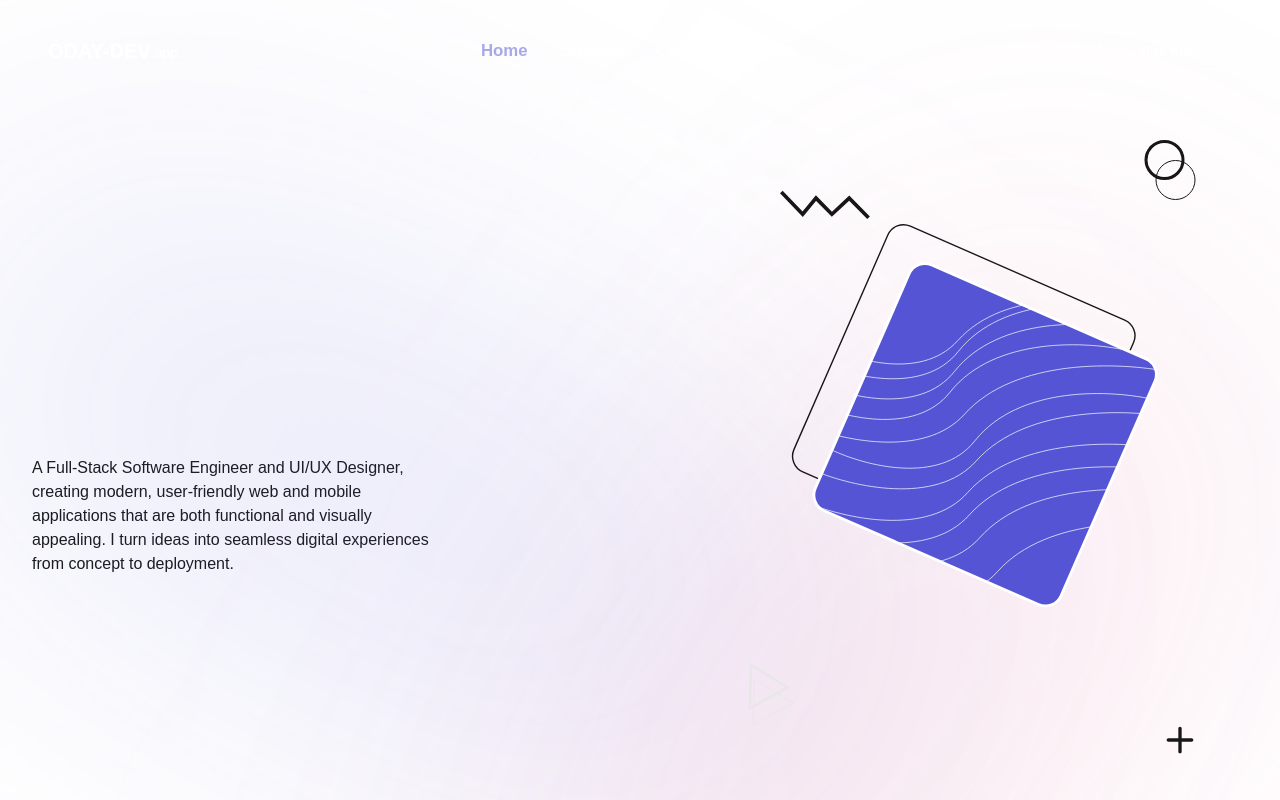
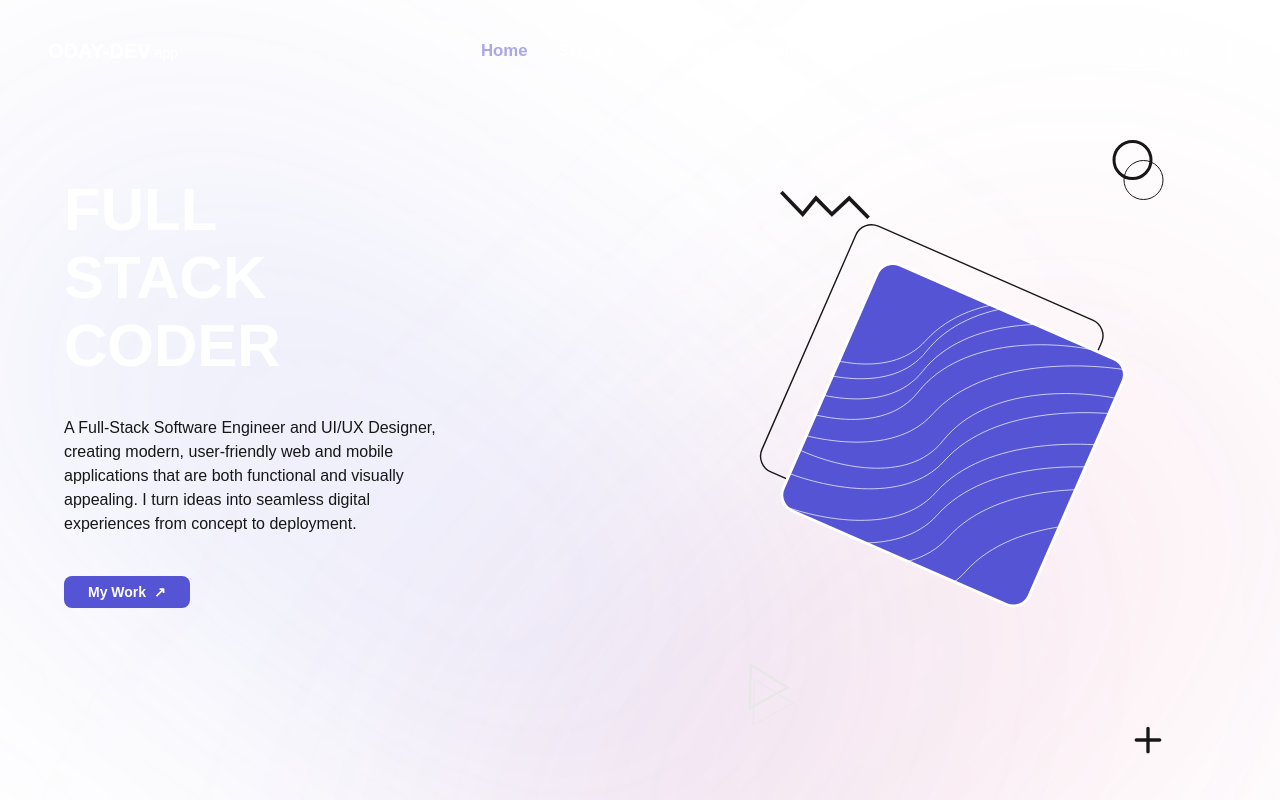
Before and after one commit to odaydid002/Portfolio, a Next.js app: page / in a window 1280 px wide. Shown: the top 800 px of the page. Built offline with nearby package versions, Linux system fonts and the light colour scheme.

Commit message:
feat: refactor SVG components to use forwardRef and enhance homepage animations

```diff
--- a/app/layout.tsx
+++ b/app/layout.tsx
@@ -25,7 +25,7 @@ export default function RootLayout({
       className={`${poppins.className} h-full antialiased`}
       suppressHydrationWarning
     >
-      <body className="min-h-full flex flex-col relative items-center overflow-x-hidden">
+      <body className="min-h-full flex flex-col relative items-center overflow-x-hidden px-8">
         <div
           className="rounded-full w-100 h-250 z-0 opacity-20 fixed left-50 bg-primary anime-fade"
           style={{
--- a/app/page.tsx
+++ b/app/page.tsx
@@ -1,7 +1,7 @@
 "use client";
 
 import { facebook, instagram, linkedin, telegram } from "@/constants/logo";
-import { useEffect, useRef, useState } from "react";
+import { useContext, useEffect, useRef, useState } from "react";
 import gsap from "gsap";
 import { ScrollTrigger } from "gsap/ScrollTrigger";
 import styles from './styles/navbar.module.css'
@@ -21,28 +21,125 @@ export const dynamic = 'force-dynamic'
 
 export default function Home() {
 
+  const sec1 = useRef(null);
+  const sec2 = useRef(null);
+
+  const title1 = useRef(null);
+  const title2 = useRef(null);
+  const title3 = useRef(null);
+
+  const shape1 = useRef(null);
+  const shape2 = useRef(null);
+  const shape3 = useRef(null);
+  const shape4 = useRef(null);
+  const shape5 = useRef(null);
+  const shape6 = useRef(null);
+
+  const button1 = useRef(null);
+
+  const para1 = useRef(null);
+
+  useEffect(() => {
+    const s1 = sec1.current;
+    const s2 = sec2.current;
+
+    const t1 = title1.current;
+    const t2 = title2.current;
+    const t3 = title3.current;
+
+    const sh1 = shape1.current;
+    const sh2 = shape2.current;
+    const sh3 = shape3.current;
+    const sh4 = shape4.current;
+    const sh5 = shape5.current;
+    const sh6 = shape6.current;
+
+    const bt1 = button1.current;
+
+    const p1 = para1.current;
+
+    const ctx = gsap.context(() => {
+      gsap.set([sh3, sh4, sh5, sh6], {y: 120, opacity: 0})
+      gsap.from([sh3, sh4, sh5, sh6], {
+        y: 0,
+        opacity: 1,
+        duration: 1,
+        stagger: 0.1,
+        scrollTrigger: {
+          start: "top top",
+          scrub: 3,
+          trigger: s1,
+        },
+      }),
+      gsap.set([sh1, sh2], {y: 100})
+      gsap.from([sh1, sh2], {
+        y: 0,
+        duration: 1,
+        stagger: 0.1,
+        scrollTrigger: {
+          start: "top top",
+          scrub: 3,
+          trigger: s1,
+        },
+      }),
+      gsap.set([t1, t2, t3], {y: -200})
+      gsap.from([t1, t2, t3], {
+        y: 0,
+        duration: 1,
+        stagger: 0.1,
+        scrollTrigger: {
+          start: "top top",
+          scrub: 2,
+          trigger: s1,
+        },
+      }),
+      gsap.set([p1, bt1], {y: 100, opacity: 0})
+      gsap.from([p1, bt1], {
+        y: 0,
+        opacity: 1,
+        duration: 0.5,
+        stagger: 0.1,
+        scrollTrigger: {
+          start: "top top",
+          scrub: 1,
+          trigger: s1,
+        },
+      })
+    });
+    return () => ctx.revert();
+  }, [])
+
   return (
     <>
-      <div className="flex flex-row items-center justify-center w-full flex-wrap">
+      <div className="flex flex-row items-center justify-center w-full flex-wrap z-50" ref={sec1}>
         <div className="flex-1 h-dvh pt-45 pl-8 max-w-3/6">
           <h1 className="text-white font-extrabold text-6xl flex flex-col gap-2">
-            <span>FULL</span>
-            <span>STACK</span>
-            <span>CODER</span>
+            <span ref={title1}>FULL</span>
+            <span ref={title2}>STACK</span>
+            <span ref={title3}>CODER</span>
           </h1>
-          <p className="mt-20 max-w-4/6">A Full-Stack Software Engineer and UI/UX Designer, creating modern, user-friendly web and mobile applications that are both functional and visually appealing. I turn ideas into seamless digital experiences from concept to deployment.</p>
+          <p className="mt-10 max-w-4/6" ref={para1}>A Full-Stack Software Engineer and UI/UX Designer, creating modern, user-friendly web and mobile applications that are both functional and visually appealing. I turn ideas into seamless digital experiences from concept to deployment.</p>
+          <button ref={button1} className=" mt-10 bg-primary hover:opacity-80 cursor-pointer text-white text-sm rounded-lg px-6 py-1.5 font-semibold">
+            My Work
+            <span className="font-bold pl-2">
+              &#8599;
+            </span>
+          </button>
         </div>
         <div className="flex-1 h-dvh relative min-w-150 max-w-3/6">
-          <Shape2 className="absolute top-55 right-35"/>
-          <Rect className="absolute top-65 right-30"/>
+          <Shape2 ref={shape1} className="absolute top-55 right-35"/>
+          <Rect ref={shape2} className="absolute top-65 right-30"/>
           {/*
-            <Image src={oday} alt="oday" width={470} className="absolute top-23 right-15"/>
+            <Image ref={shape2} src={oday} alt="oday" width={470} className="absolute top-23 right-15"/>
           */}
-          <Shape3 className="absolute top-40 left-35"/>
-          <Shape4 className="absolute top-35 right-20"/>
-          <Shape1 className="absolute bottom-15 left-20"/>
-          <Shape5 className="absolute bottom-10 right-20"/>
+          <Shape3 ref={shape3} className="absolute top-40 left-35"/>
+          <Shape4 ref={shape4} className="absolute top-35 right-20"/>
+          <Shape1 ref={shape5} className="absolute bottom-15 left-20"/>
+          <Shape5 ref={shape6} className="absolute bottom-10 right-20"/>
         </div>
+      </div>
+      <div className="flex flex-col w-full h-dvh" ref={sec2}>
+
       </div>
     </>
   );
--- a/components/svg/Rect.tsx
+++ b/components/svg/Rect.tsx
@@ -1,7 +1,8 @@
-import React from 'react'
+import { forwardRef } from "react";
 
-const Rect = ({ className }: { className?: string }) => {
-  return (
+const Rect = forwardRef<SVGSVGElement, { className?: string }>(
+  ({ className }, ref) => {
+    return(
     <svg
       xmlns="http://www.w3.org/2000/svg"
       width="350"
@@ -9,6 +10,7 @@ const Rect = ({ className }: { className?: string }) => {
       viewBox="0 0 495 495"
       fill="none"
       className={className}
+      ref={ref}
     >
       <rect
         x="149.97"
@@ -59,6 +61,6 @@ const Rect = ({ className }: { className?: string }) => {
       </g>
     </svg>
   )
-}
+})
 
-export default Rect
+export default Rect;
--- a/components/svg/Shape1.tsx
+++ b/components/svg/Shape1.tsx
@@ -1,7 +1,8 @@
-import React from 'react'
+import { forwardRef } from "react";
 
-const Shape1 = ({ className }: { className?: string }) => {
-  return (
+const Shape1 = forwardRef<SVGSVGElement, { className?: string }>(
+  ({ className }, ref) => {
+    return(
     <svg
       xmlns="http://www.w3.org/2000/svg"
       width="90"
@@ -9,6 +10,7 @@ const Shape1 = ({ className }: { className?: string }) => {
       viewBox="0 0 105 121"
       fill="none"
       className={className}
+      ref={ref}
     >
       <path
         d="M83.0243 50.3177L32.1093 78.1454L33.4667 20.1368L83.0243 50.3177Z"
@@ -23,6 +25,6 @@ const Shape1 = ({ className }: { className?: string }) => {
       />
     </svg>
   )
-}
+})
 
 export default Shape1
--- a/components/svg/Shape2.tsx
+++ b/components/svg/Shape2.tsx
@@ -1,13 +1,15 @@
-import React from 'react'
+import { forwardRef } from "react";
 
-const Shape2 = ({ className }: { className?: string }) => {
-  return (
+const Shape2 = forwardRef<SVGSVGElement, { className?: string }>(
+  ({ className }, ref) => {
+    return(
     <svg
       width="350"
       height="350"
       viewBox="0 0 495 495"
       fill="none"
       className={className}
+      ref={ref}
     >
       <rect
         x="149.97"
@@ -22,5 +24,5 @@ const Shape2 = ({ className }: { className?: string }) => {
     </svg>
   )
 }
-
+)
 export default Shape2
--- a/components/svg/Shape3.tsx
+++ b/components/svg/Shape3.tsx
@@ -1,13 +1,15 @@
-import React from 'react'
+import { forwardRef } from "react";
 
-const Shape3 = ({ className }: { className?: string }) => {
-  return (
+const Shape3 = forwardRef<SVGSVGElement, { className?: string }>(
+  ({ className }, ref) => {
+    return(
     <svg
       viewBox="0 0 98 31"
       width="90"
       height="90"
       fill="none"
       className={className}
+      ref={ref}
     >
       <path
         d="M1.44211 1.38574L24.7203 25.6105L39.1905 7.99248L56.4918 25.6105L75.3659 7.99248L96.4421 29.3857"
@@ -16,6 +18,6 @@ const Shape3 = ({ className }: { className?: string }) => {
       />
     </svg>
   )
-}
+})
 
 export default Shape3
--- a/components/svg/Shape4.tsx
+++ b/components/svg/Shape4.tsx
@@ -1,13 +1,15 @@
-import React from 'react'
+import { forwardRef } from "react";
 
-const Shape4 = ({ className }: { className?: string }) => {
-  return (
+const Shape4 = forwardRef<SVGSVGElement, { className?: string }>(
+  ({ className }, ref) => {
+    return(
     <svg
       viewBox="0 0 51 60"
       width="60"
       height="60"
       fill="none"
       className={className}
+      ref={ref}
     >
       <circle
         cx="20"
@@ -25,5 +27,5 @@ const Shape4 = ({ className }: { className?: string }) => {
     </svg>
   )
 }
-
+)
 export default Shape4
--- a/components/svg/Shape5.tsx
+++ b/components/svg/Shape5.tsx
@@ -1,13 +1,15 @@
-import React from 'react'
+import { forwardRef } from "react";
 
-const Shape5 = ({ className }: { className?: string }) => {
-  return (
+const Shape5 = forwardRef<SVGSVGElement, { className?: string }>(
+  ({ className }, ref) => {
+    return(
     <svg
       viewBox="0 0 50 50"
       fill="none"
       className={className}
       width="40"
       height="40"
+      ref={ref}
     >
       <path
         d="M25 8.33337C26.1506 8.33337 27.0833 9.26611 27.0833 10.4167V22.9167H39.5833C40.7339 22.9167 41.6666 23.8495 41.6666 25C41.6666 26.1506 40.7339 27.0834 39.5833 27.0834H27.0833V39.5834C27.0833 40.734 26.1506 41.6667 25 41.6667C23.8494 41.6667 22.9166 40.734 22.9166 39.5834V27.0834H10.4166C9.26605 27.0834 8.33331 26.1506 8.33331 25C8.33331 23.8495 9.26605 22.9167 10.4166 22.9167H22.9166V10.4167C22.9166 9.26611 23.8494 8.33337 25 8.33337Z"
@@ -15,6 +17,6 @@ const Shape5 = ({ className }: { className?: string }) => {
       />
     </svg>
   )
-}
+})
 
 export default Shape5
```
